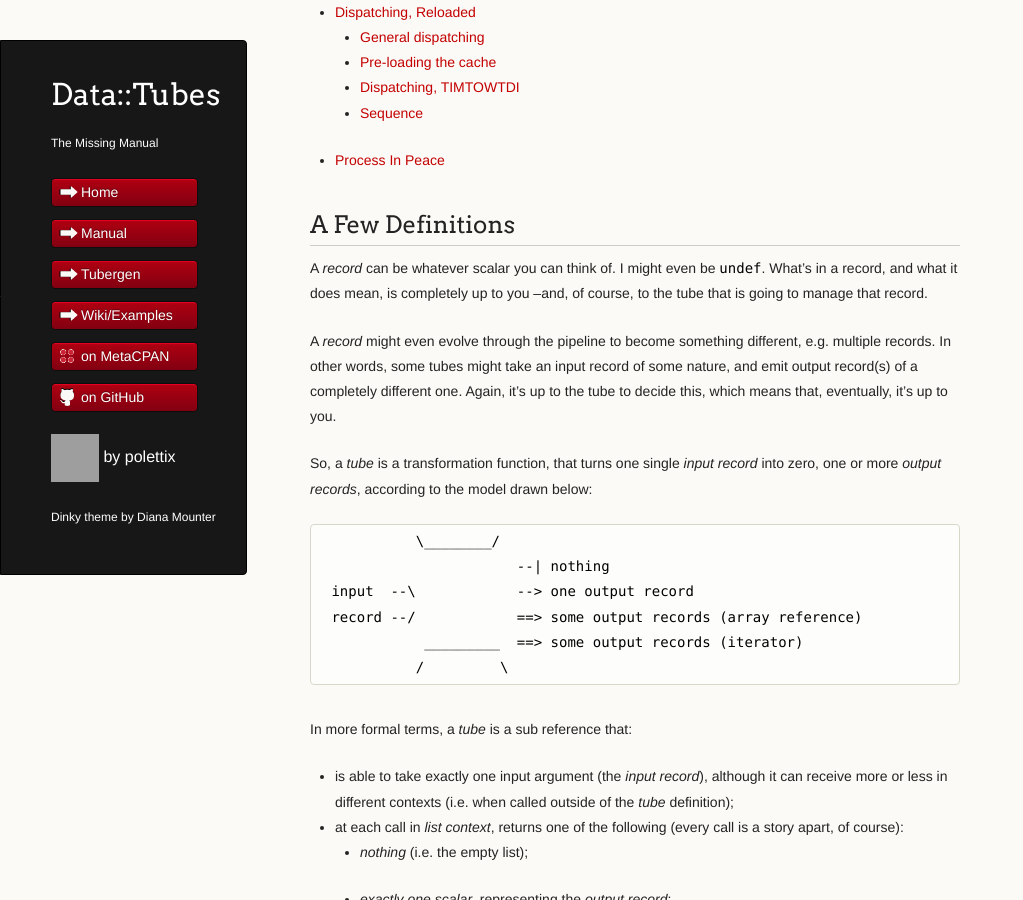
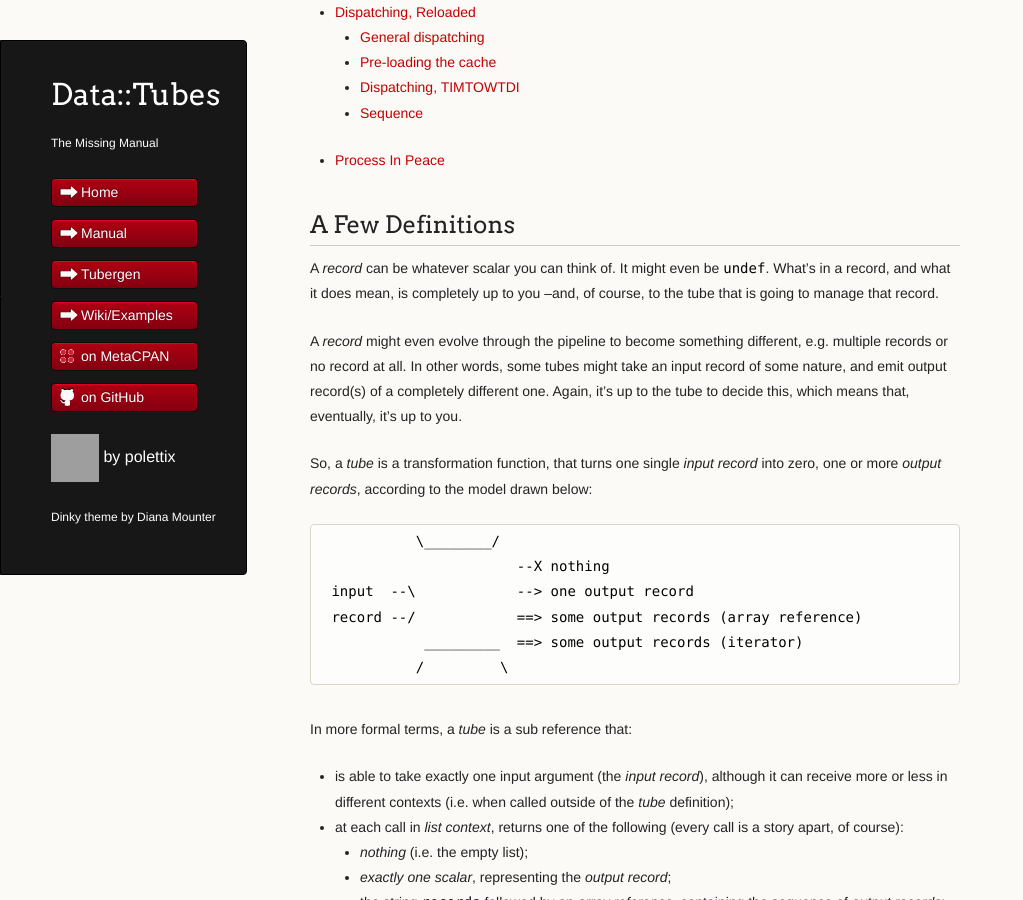
Before and after one commit to polettix/Data-Tubes, a Jekyll site: the page built from manual.md, in a window 1280 px wide and 900 px high, scrolled down 668 px. Shown: the whole window, without its empty margins (0-1023 px from the left). Built offline with Jekyll 4.4.1, drawn with Linux system fonts in a browser that asks for light colours; comment, search, counter and statistics services are not loaded; grey boxes are pictures that could not be loaded.

Commit message:
updates to the definitions section

```diff
--- a/manual.md
+++ b/manual.md
@@ -21,22 +21,22 @@ This manual is a bit long... here's a table of contents for guiding you:
 
 ## A Few Definitions
 
-A _record_ can be whatever scalar you can think of. I might even be
+A _record_ can be whatever scalar you can think of. It might even be
 `undef`. What's in a record, and what it does mean, is completely up to
 you --and, of course, to the tube that is going to manage that record.
 
 A _record_ might even evolve through the pipeline to become something
-different, e.g. multiple records. In other words, some tubes might take
-an input record of some nature, and emit output record(s) of a
-completely different one. Again, it's up to the tube to decide this,
-which means that, eventually, it's up to you.
+different, e.g. multiple records or no record at all. In other words,
+some tubes might take an input record of some nature, and emit output
+record(s) of a completely different one. Again, it's up to the tube to
+decide this, which means that, eventually, it's up to you.
 
 So, a _tube_ is a transformation function, that turns one single _input
 record_ into zero, one or more _output records_, according to the model
 drawn below:
 
                \________/
-                           --| nothing
+                           --X nothing
      input  --\            --> one output record
      record --/            ==> some output records (array reference)
                 _________  ==> some output records (iterator)
@@ -50,12 +50,9 @@ called outside of the _tube_ definition);
 - at each call in _list context_, returns one of the following (every
 call is a story apart, of course):
     - _nothing_ (i.e. the empty list);
-
     - _exactly one scalar_, representing the _output record_;
-
     - the string `records` followed by an _array reference_, containing
       the sequence of _output records_;
-
     - the string _iterator_ followed by a _sub reference_, from where you
       can draw the _output records_.
 
```
